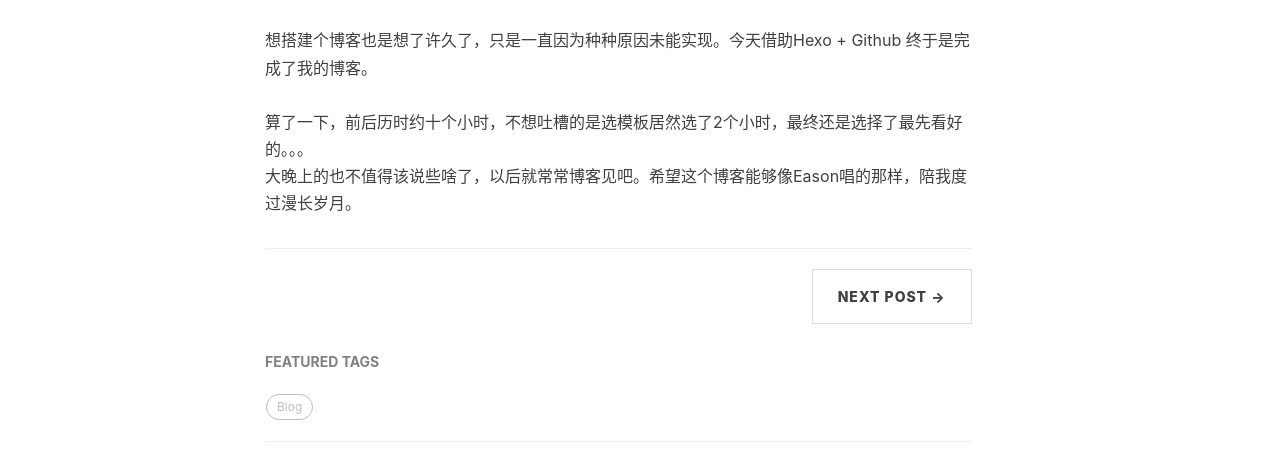
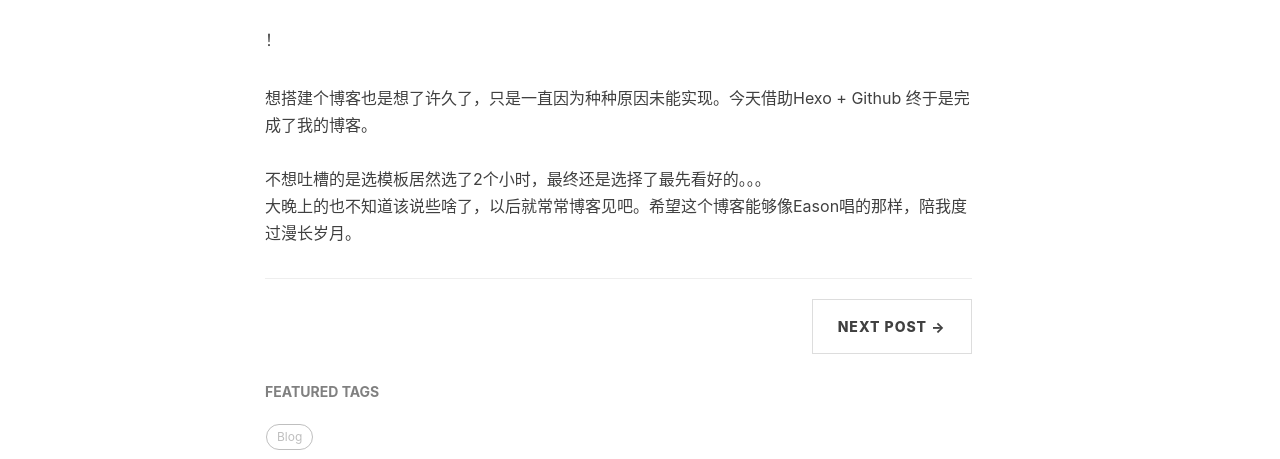
Before and after one commit to MrZhangFengfeng/myBlog, a plain HTML site: page 2017/03/24/Hello-Blog/index.html in a window 1280 px wide. Shown: the part 608-1067 px from the top of the page. Drawn offline with nearby package versions, Linux system fonts and the light colour scheme; a script that the page names is missing.

Commit message:
Site updated: 2017-03-25 13:11:57

```diff
--- a/2017/03/24/Hello-Blog/index.html
+++ b/2017/03/24/Hello-Blog/index.html
@@ -194,7 +194,8 @@
                 <h2 id="Hello-myBlog"><a href="#Hello-myBlog" class="headerlink" title="Hello myBlog"></a>Hello myBlog</h2><blockquote>
 <p>衣带渐宽终不悔，为伊消得人憔悴。</p>
 </blockquote>
-<p>想搭建个博客也是想了许久了，只是一直因为种种原因未能实现。今天借助Hexo + Github 终于是完成了我的博客。<br><br>算了一下，前后历时约十个小时，不想吐槽的是选模板居然选了2个小时，最终还是选择了最先看好的。。。<br>大晚上的也不值得该说些啥了，以后就常常博客见吧。希望这个博客能够像Eason唱的那样，陪我度过漫长岁月。</p>
+<p>！<a href="hello world.jpg"></a></p>
+<p>想搭建个博客也是想了许久了，只是一直因为种种原因未能实现。今天借助Hexo + Github 终于是完成了我的博客。<br><br>不想吐槽的是选模板居然选了2个小时，最终还是选择了最先看好的。。。<br>大晚上的也不知道该说些啥了，以后就常常博客见吧。希望这个博客能够像Eason唱的那样，陪我度过漫长岁月。</p>
 
 
                 <hr>
```
Also changed, not shown: index.html (+2 -1 lines), 2017/03/24/Hello-Blog/hello world.jpg (added).
